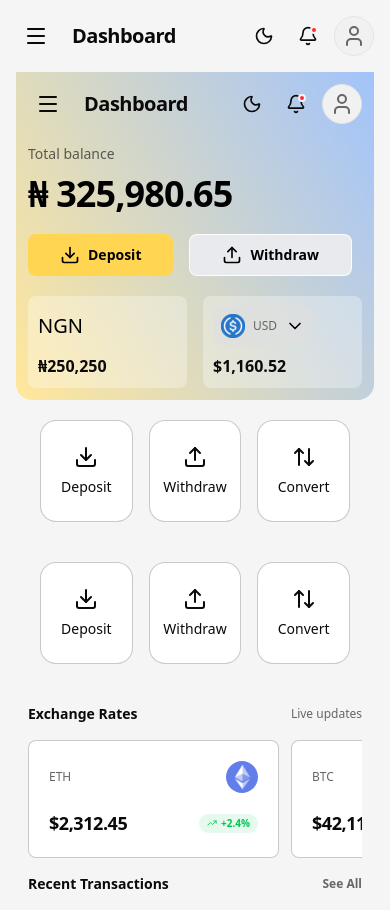
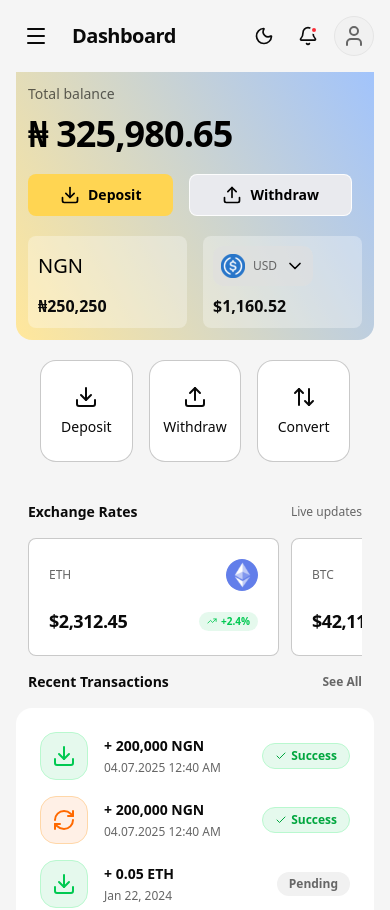
Before and after one commit to Nexacore-Org/NexaFx-web, a Next.js app: page /dashboard in a window 390 px wide. Shown: the top 910 px of the page. Built offline with nearby package versions, Linux system fonts and the light colour scheme.

Commit message:
feat(dashboard): fixing some UI stuffs

```diff
--- a/app/(dashboard)/dashboard/page.tsx
+++ b/app/(dashboard)/dashboard/page.tsx
@@ -3,10 +3,9 @@ import { AccountOverview } from "@/components/dashboard/account-overview";
 import DepositMethods from "@/components/dashboard/deposit";
 import { MarketOverview } from "@/components/dashboard/market-overview";
 import { RecentTransactions } from "@/components/dashboard/recent-transactions";
-import { WithdrawalModal } from "@/components/dashboard/withdrawal/WithdrawalModal";
-import { useWithdrawalStore } from "@/hooks/useWithdrawalStore";
 import { ArrowUpDown, Download, Upload } from "lucide-react";
 import { useState } from "react";
+
 
 export default function DashboardPage() {
   const [openDeposit, setOpenDeposit] = useState(false);
@@ -16,35 +15,11 @@ export default function DashboardPage() {
 
   return (
     <div className="flex flex-col gap-5 md:gap-10">
-      <AccountOverview openDeposit={openDeposit} />
-      {/* const openWithdrawal = useWithdrawalStore((state) => state.open); */}
-
-      {/* return (
-        <div className="flex flex-col gap-5 md:gap-10">
-            <AccountOverview /> */}
-
-      <div className="md:px-4 space-y-4">
-        <div className="grid grid-cols-3 gap-4 px-6 pb-6 md:p-0">
-          <div className="flex flex-col items-center justify-center bg-card rounded-xl md:rounded-sm py-6 md:py-10 gap-2 border-[0.43px] border-[#79797966] cursor-pointer hover:bg-muted/50 transition-colors">
-            <Download />
-            <p className="text-sm md:text-base font-medium">Deposit</p>
-          </div>
-          <div
-            // onClick={openWithdrawal}
-            className="flex flex-col items-center justify-center bg-card rounded-xl md:rounded-sm py-6 md:py-10 gap-2 border-[0.43px] border-[#79797966] cursor-pointer hover:bg-muted/50 transition-colors"
-          >
-            <Upload />
-            <p className="text-sm md:text-base font-medium">Withdraw</p>
-          </div>
-          <div className="flex flex-col items-center justify-center bg-card rounded-xl md:rounded-sm py-6 md:py-10 gap-2 border-[0.43px] border-[#79797966] cursor-pointer hover:bg-muted/50 transition-colors">
-            <ArrowUpDown />
-            <p className="text-sm md:text-base font-medium">Convert</p>
-          </div>
-        </div>
-
-        {openDeposit ? (
-          <DepositMethods toggleDeposit={toggleDeposit} />
-        ) : (
+      {openDeposit ? (
+        <DepositMethods toggleDeposit={toggleDeposit} />
+      ) : (
+        <>
+            <AccountOverview openDeposit={openDeposit} />
           <div className="md:px-4 space-y-4">
             <div className="grid grid-cols-3 gap-4 px-6 pb-6 md:p-0">
               <div
@@ -77,11 +52,9 @@ export default function DashboardPage() {
             </div>
 
             <RecentTransactions />
-            {/* Withdrawal Modal */}
-            <WithdrawalModal />
           </div>
-        )}
-      </div>
+        </>
+      )}
     </div>
   );
 }
--- a/components/dashboard/account-overview.tsx
+++ b/components/dashboard/account-overview.tsx
@@ -16,7 +16,7 @@ export function AccountOverview({ openDeposit }: AccountOverviewTypes) {
     <section className="account-overview rounded-b-xl md:rounded-b-none md:ml-4">
       {/* Main balance card */}
       <div className="relative space-y-5 md:space-y-10 overflow-hidden p-3 md:p-4">
-        <Topbar />
+        {/* <Topbar /> */}
 
         {openDeposit ? (
           <></>
--- a/components/dashboard/deposit.tsx
+++ b/components/dashboard/deposit.tsx
@@ -178,7 +178,7 @@ const DepositMethods: React.FC<DepositMethodTypes> = ({ toggleDeposit }) => {
               )}
 
               <div
-                className="bg-white w-full rounded-2xl max-h-[90vh] overflow-auto"
+                className="bg-white w-full mt-8 rounded-2xl max-h-[90vh] overflow-auto"
                 onClick={(e) => e.stopPropagation()}
               >
                 {/* Modal Header */}
--- a/components/dashboard/notification.tsx
+++ b/components/dashboard/notification.tsx
@@ -59,7 +59,7 @@ export const MobileNotificationBanner: React.FC<NotificationProps> = ({
   onClose,
 }) => {
   return (
-    <div className="bg-white space-x-2 absolute top-0 w-full rounded-sm border-b border-gray-200 p-3 flex items-center gap-3 animate-slideDown">
+    <div className="bg-white space-x-2 absolute top-1 left-1 right-1  w-full rounded-sm border-b border-gray-200 p-3 flex items-center gap-3 animate-slideDown">
       <div className="w-8 h-8 bg-green-100 rounded-full flex items-center justify-center flex-shrink-0">
         <Download className="w-4 h-4 text-green-600" />
       </div>
```
